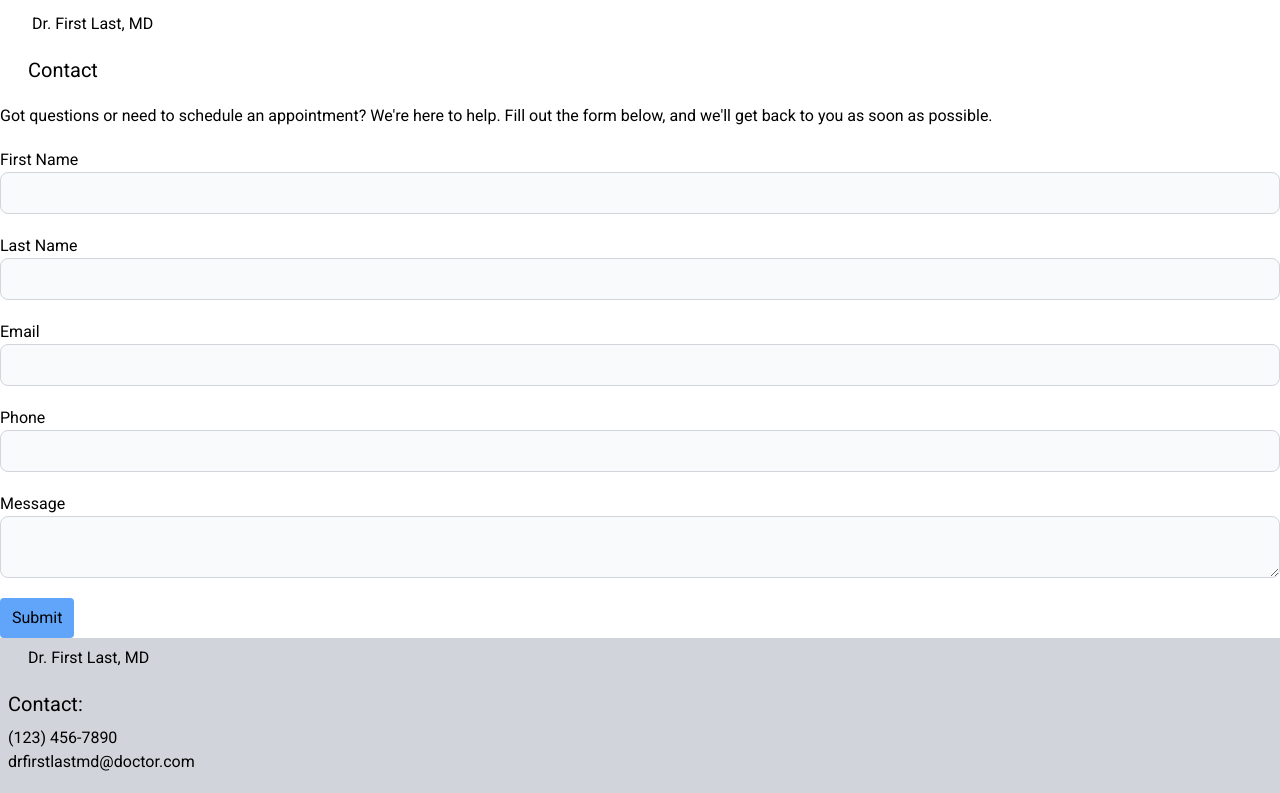
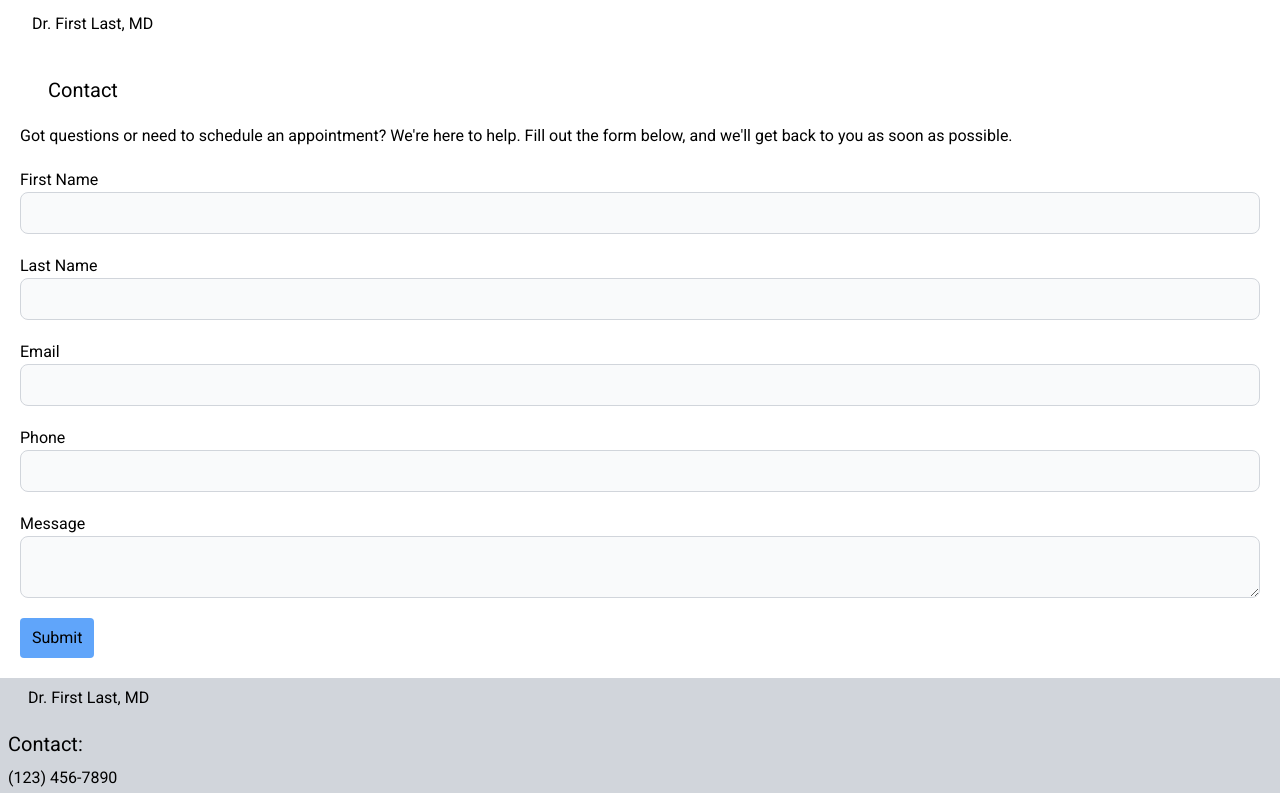
Before and after one commit to trevorkirpaul/dr-termplate, a React (Vite) app: page /contact in a window 1280 px wide. Shown: the top 793 px of the page. Built offline with nearby package versions, Linux system fonts and the light colour scheme; some icons are missing.

Commit message:
- update ContactUs View

```diff
--- a/src/pages/Contact/index.tsx
+++ b/src/pages/Contact/index.tsx
@@ -41,14 +41,17 @@ const Contact: React.FC = () => {
 
   return (
     <PageContainer>
+      <div className="m-5">
         <h1 className="mb-5 flex text-xl">
           <Mail className="mr-2 inline" /> Contact
         </h1>
         <p className="mb-5">
           Got questions or need to schedule an appointment? We're here to help.
-        Fill out the form below, and we'll get back to you as soon as possible.
+          Fill out the form below, and we'll get back to you as soon as
+          possible.
         </p>
         <Form formOptions={formOptions} onSubmit={onSubmit} />
+      </div>
     </PageContainer>
   );
 };
```
Lines whose indentation alone changed are shown as unchanged.
